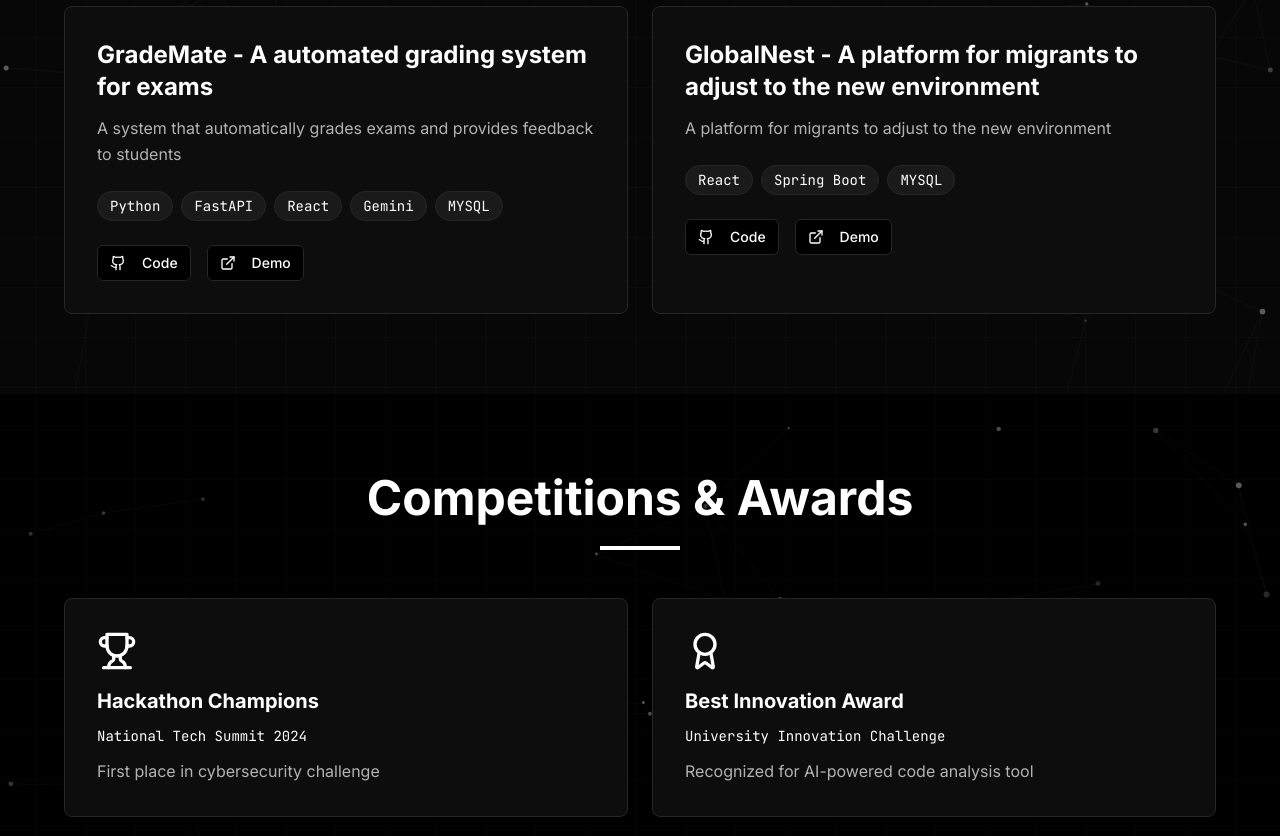
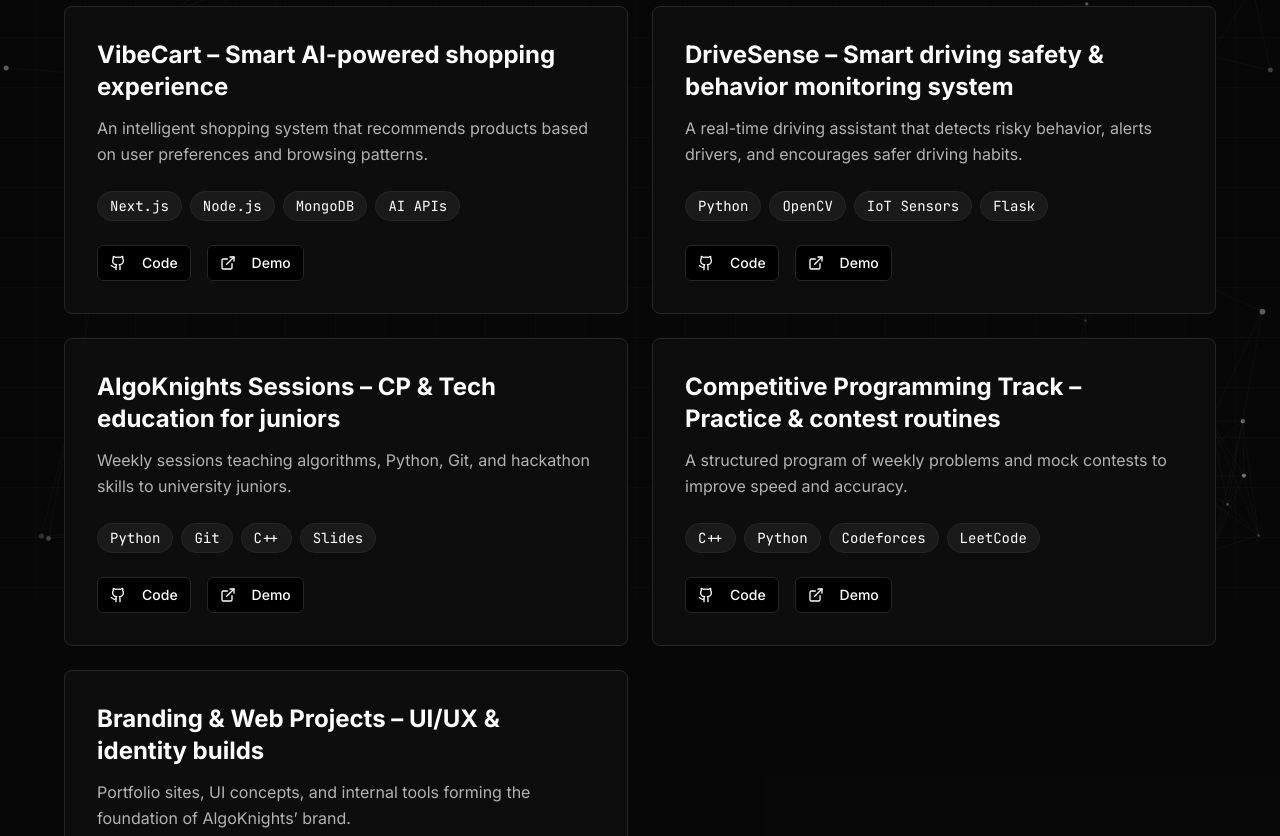
Before and after one commit to Maheesh09/algoknights-portfolio, a React (Vite) app: page / in a window 1280 px wide. Shown: the part 1764-2600 px from the top of the page. Built offline with nearby package versions, Linux system fonts and the light colour scheme; the HTML template or start-up script is replaced by a standard one.

Commit message:
feat: update and expand project listings with new entries and details

```diff
--- a/src/components/Projects.tsx
+++ b/src/components/Projects.tsx
@@ -9,16 +9,54 @@ const Projects = () => {
   const { ref: parallaxRef, offset } = useParallax({ speed: 0.25, direction: "down" });
   const projects = [
       {
-      title: "GradeMate - A automated grading system for exams",
-      description: "A system that automatically grades exams and provides feedback to students",
-      tags: ["Python", "FastAPI", "React", "Gemini","MYSQL"],
+          title: "VibeCart – Smart AI-powered shopping experience",
+          description: "An intelligent shopping system that recommends products based on user preferences and browsing patterns.",
+          tags: ["Next.js", "Node.js", "MongoDB", "AI APIs"],
           featured: true,
+          links: [
+              { type: "Code", url: "#" },
+              { type: "Demo", url: "#" },
+          ],
       },
       {
-      title: "GlobalNest - A platform for migrants to adjust to the new environment",
-      description: "A platform for migrants to adjust to the new environment",
-      tags: ["React", "Spring Boot", "MYSQL"],
+          title: "DriveSense – Smart driving safety & behavior monitoring system",
+          description: "A real-time driving assistant that detects risky behavior, alerts drivers, and encourages safer driving habits.",
+          tags: ["Python", "OpenCV", "IoT Sensors", "Flask"],
+          featured: true,
+          links: [
+              { type: "Code", url: "#" },
+              { type: "Demo", url: "#" },
+          ],
+      },
+      {
+          title: "AlgoKnights Sessions – CP & Tech education for juniors",
+          description: "Weekly sessions teaching algorithms, Python, Git, and hackathon skills to university juniors.",
+          tags: ["Python", "Git", "C++", "Slides"],
           featured: false,
+          links: [
+              { type: "Materials", url: "#" },
+              { type: "Showcase", url: "#" },
+          ],
+      },
+      {
+          title: "Competitive Programming Track – Practice & contest routines",
+          description: "A structured program of weekly problems and mock contests to improve speed and accuracy.",
+          tags: ["C++", "Python", "Codeforces", "LeetCode"],
+          featured: false,
+          links: [
+              { type: "Roadmap", url: "#" },
+              { type: "Stats", url: "#" },
+          ],
+      },
+      {
+          title: "Branding & Web Projects – UI/UX & identity builds",
+          description: "Portfolio sites, UI concepts, and internal tools forming the foundation of AlgoKnights’ brand.",
+          tags: ["Next.js", "TailwindCSS", "Figma"],
+          featured: false,
+          links: [
+              { type: "Designs", url: "#" },
+              { type: "Demo", url: "#" },
+          ],
       },
   ];
 
```
Lines whose indentation alone changed are shown as unchanged.
